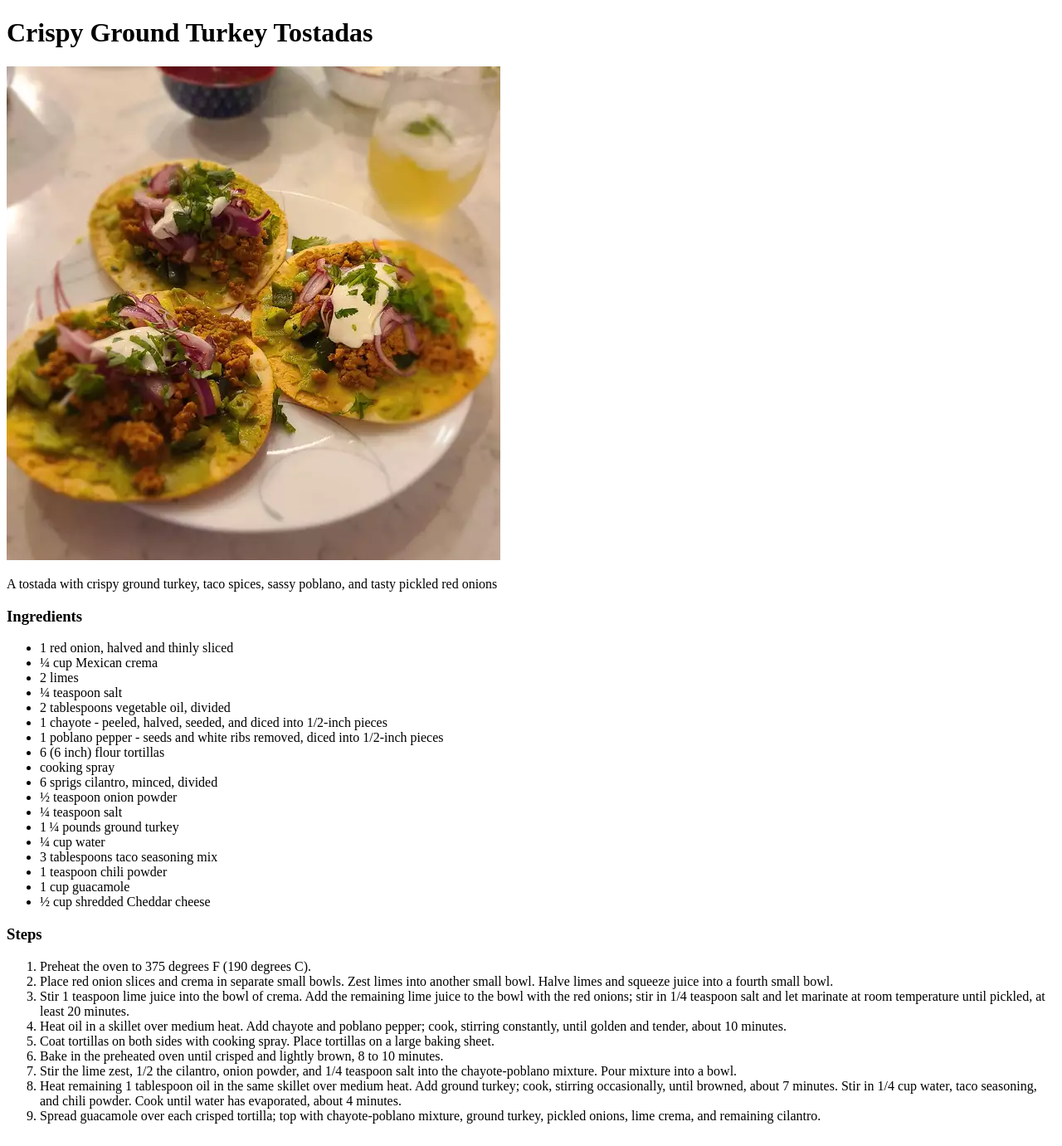
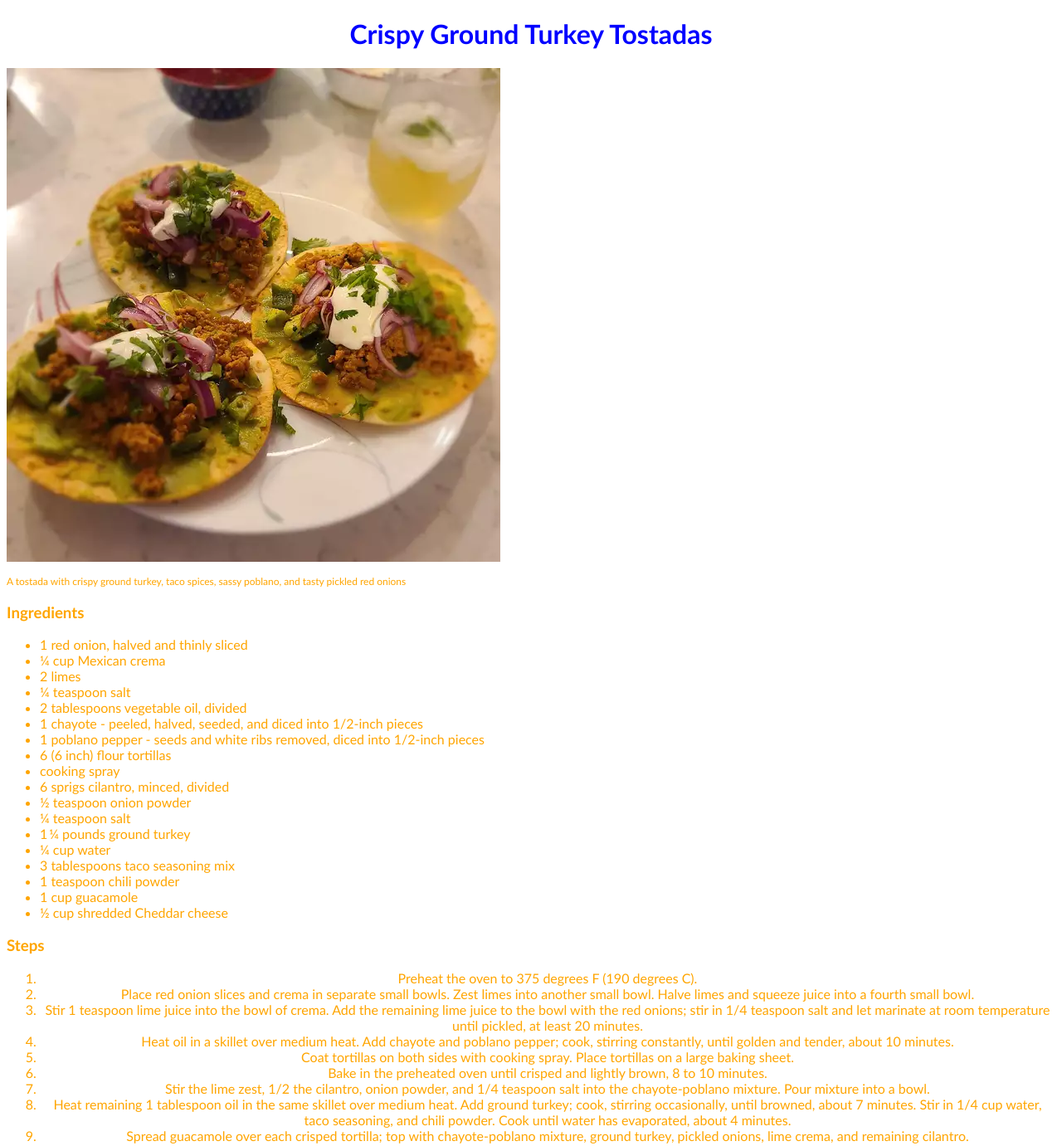
Before and after one commit to Dzero-Gt/odin-recipies, a plain HTML site: page recipes/Crispy Ground Turkey Tostadas.html in a window 1280 px wide. Shown: the whole page at 83% size. Drawn offline with Linux system fonts and the light colour scheme.

Commit message:
basic css additions

```diff
--- a/recipes/Crispy Ground Turkey Tostadas.html
+++ b/recipes/Crispy Ground Turkey Tostadas.html
@@ -4,13 +4,14 @@
     <meta charset="UTF-8">
     <meta http-equiv="X-UA-Compatible" content="IE=edge">
     <meta name="viewport" content="width=device-width, initial-scale=1.0">
+    <link rel="stylesheet" href="../style.css">
     <title>Crispy Ground Turkey Tostadas</title>
 </head>
 <body>
     <h1>Crispy Ground Turkey Tostadas</h1>
 
     <img src="../images/TurkeyToast.JPG" alt="Crispy Ground Turkey Tostadas on a plate">
-    <p>A tostada with crispy ground turkey, taco spices,
+    <p class="photoDes">A tostada with crispy ground turkey, taco spices,
         sassy poblano, and tasty pickled red onions</p>
     <h3>Ingredients</h3>
     <ul>
--- /dev/null
+++ b/style.css
@@ -0,0 +1,34 @@
+h1 {
+    color: blue;
+    font-weight: bold;
+    text-align: center;
+    font-family: 'Trebuchet MS', 'Lucida Sans Unicode', 'Lucida Grande', 'Lucida Sans', Arial, sans-serif;
+}
+a {
+    color: blueviolet;
+    text-align: center;
+    font-family: 'Trebuchet MS', 'Lucida Sans Unicode', 'Lucida Grande', 'Lucida Sans', Arial, sans-serif;
+}
+ul {
+    color: orange;
+    font-family: 'Trebuchet MS', 'Lucida Sans Unicode', 'Lucida Grande', 'Lucida Sans', Arial, sans-serif;
+}
+ol {
+    color: orange;
+    text-align: center;
+    font-family: 'Trebuchet MS', 'Lucida Sans Unicode', 'Lucida Grande', 'Lucida Sans', Arial, sans-serif;
+}
+h3 {
+    color: orange;
+    font-family: 'Trebuchet MS', 'Lucida Sans Unicode', 'Lucida Grande', 'Lucida Sans', Arial, sans-serif;
+    font-weight: bold;
+    font-size: 300;
+}
+.photoDes {
+    color: orange;
+    font-family: 'Trebuchet MS', 'Lucida Sans Unicode', 'Lucida Grande', 'Lucida Sans', Arial, sans-serif;
+    font-size: 12px;
+}
+img {
+    align-items: center;
+}
```
Also changed, not shown: index.html (+1 -0 lines).
